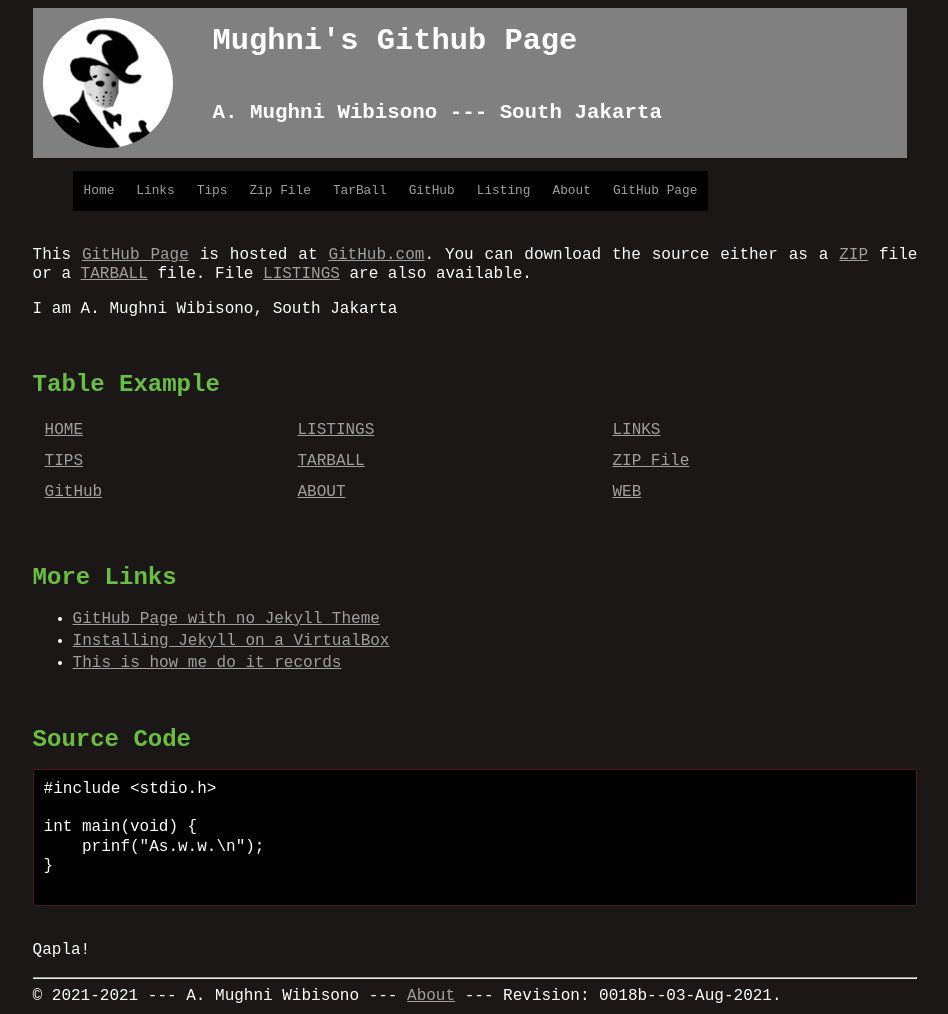
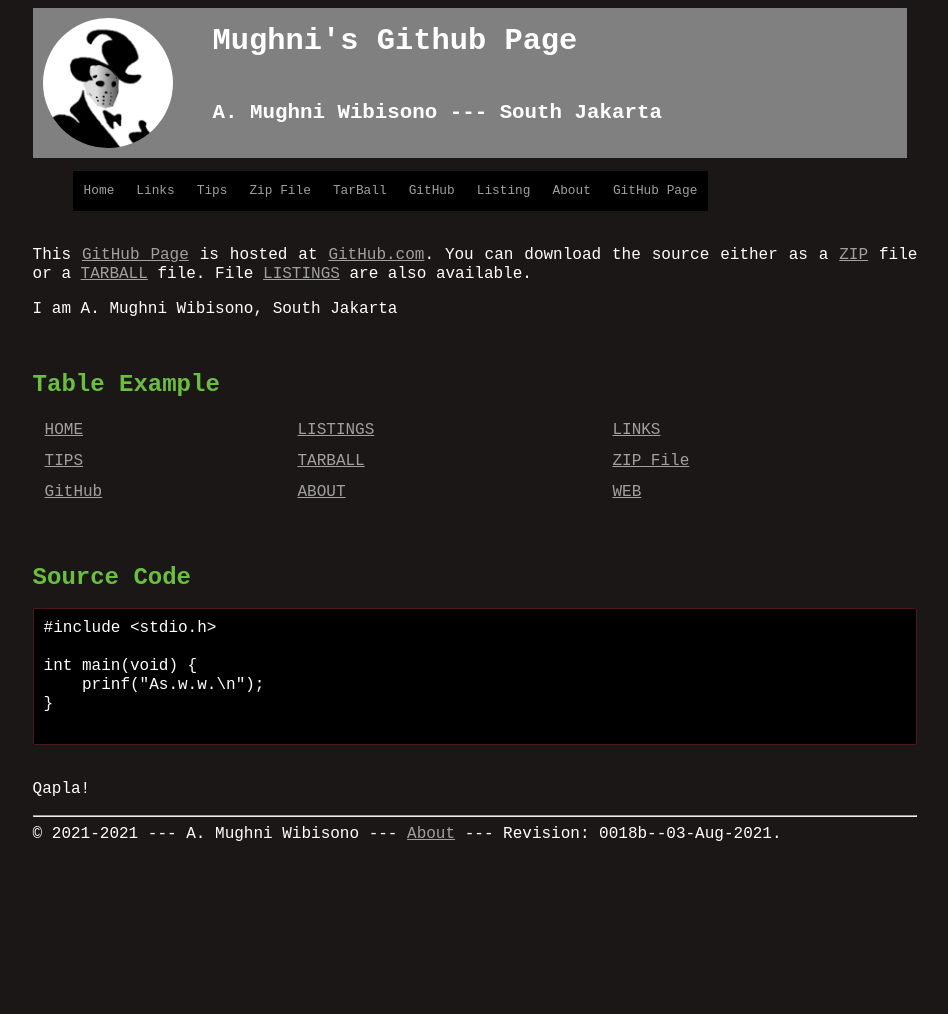
Before and after one commit to MughniWibisono/os212, a Jekyll site: the page built from index.md, in a window 1280 px wide. Shown: the whole page, without its empty margins (165-1113 px from the left). Built offline with Jekyll 4.4.1, drawn with Linux system fonts in a browser that asks for light colours; after the commit the page ends 900 px from its top, so only the background shows below that.

Commit message:
Update index.md

````diff
--- a/index.md
+++ b/index.md
@@ -18,13 +18,6 @@
 | [GitHub]({{ site.urlgithub }}) | [ABOUT]({{ site.baseurl }}/ABOUT/) | [WEB]({{ site.urlweb }}) |
 
 <br>
-## More Links
-
-* [GitHub Page with no Jekyll Theme](https://doit.vlsm.org/001.md)
-* [Installing Jekyll on a VirtualBox](https://doit.vlsm.org/005.md)
-* [This is how me do it records](https://doit.vlsm.org/)
-
-<br>
 ## Source Code
 
 ```
````
